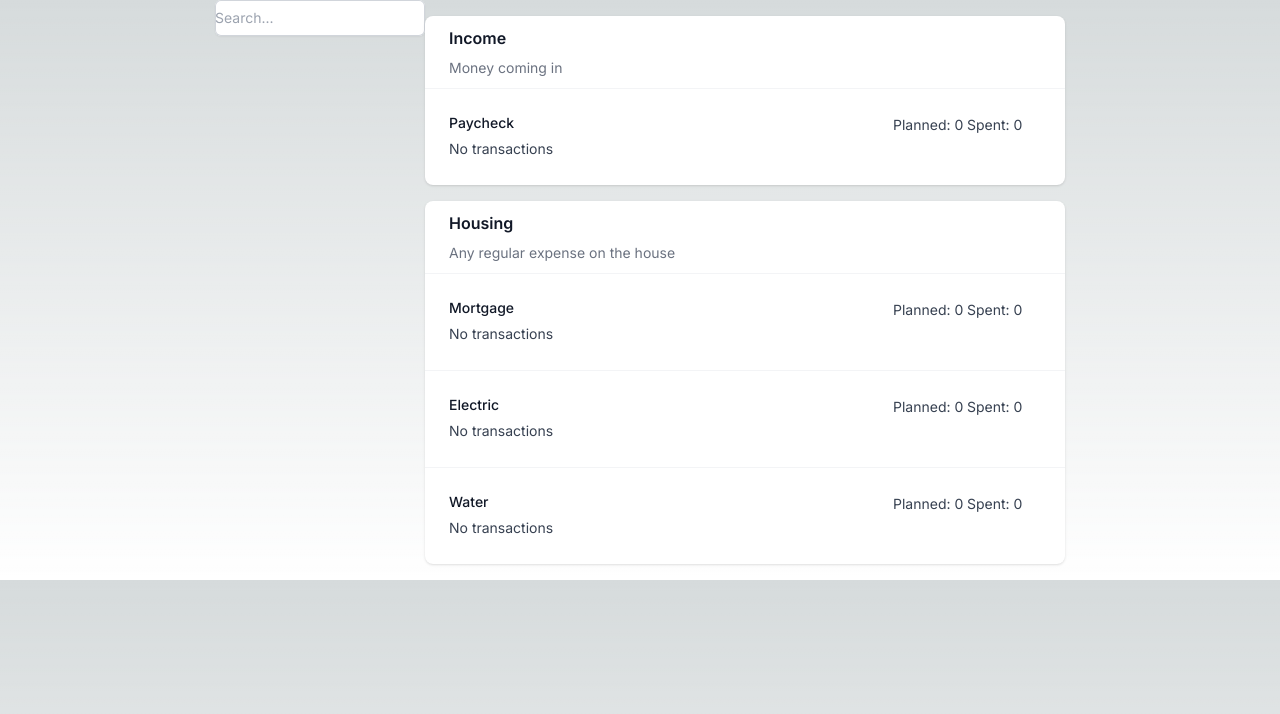
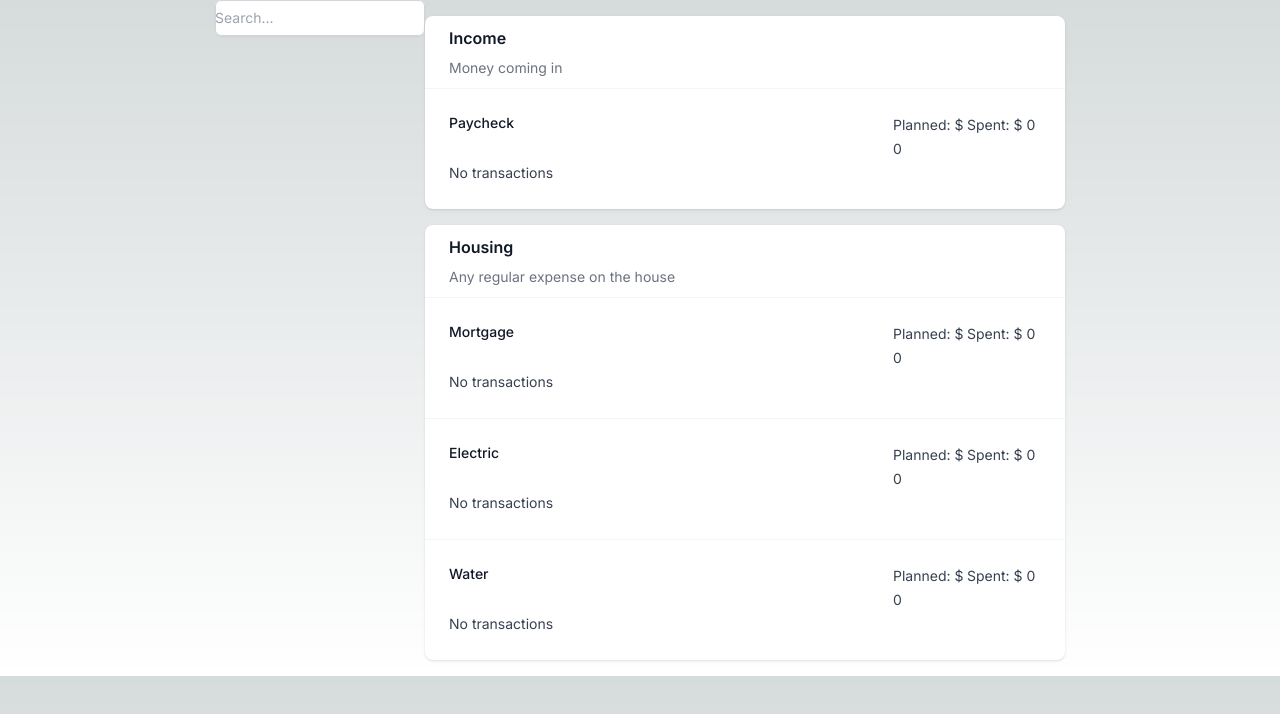
Before and after one commit to meddlin/every-budget-ui, a Next.js app: page /budget in a window 1280 px wide. Shown: the top 714 px of the page. Built offline with nearby package versions, Linux system fonts and the light colour scheme.

Commit message:
Using MoneyDisplay on BudgetItem

```diff
--- a/src/app/budget/budget-item.js
+++ b/src/app/budget/budget-item.js
@@ -1,3 +1,5 @@
+import MoneyDisplay from './money-display';
+
 const BudgetItem = ({ name, planned, spent, transactions }) => {
     return (
         <div className="border-t border-gray-100">
@@ -7,8 +9,12 @@ const BudgetItem = ({ name, planned, spent, transactions }) => {
                     <div className="flex"> {/* budget item main */}
                         <div className="w-3/4 text-sm font-medium text-gray-900">{name}</div>
                         <div className="w-1/4 flex justify-between">
-                            <div className="w-1/2 mt-1 text-sm leading-6 text-gray-700 sm:col-span-2 sm:mt-0">Planned: {planned}</div>
-                            <div className="w-1/2 mt-1 text-sm leading-6 text-gray-700 sm:col-span-2 sm:mt-0">Spent: {spent}</div>
+                            <div className="w-1/2 mt-1 text-sm leading-6 text-gray-700 sm:col-span-2 sm:mt-0">
+                                <MoneyDisplay label="Planned" amount={planned} />
+                            </div>
+                            <div className="w-1/2 mt-1 text-sm leading-6 text-gray-700 sm:col-span-2 sm:mt-0">
+                                <MoneyDisplay label="Spent" amount={spent} />
+                            </div>
                         </div>
                     </div>
                     <div> {/* budget item transactions */}
```
